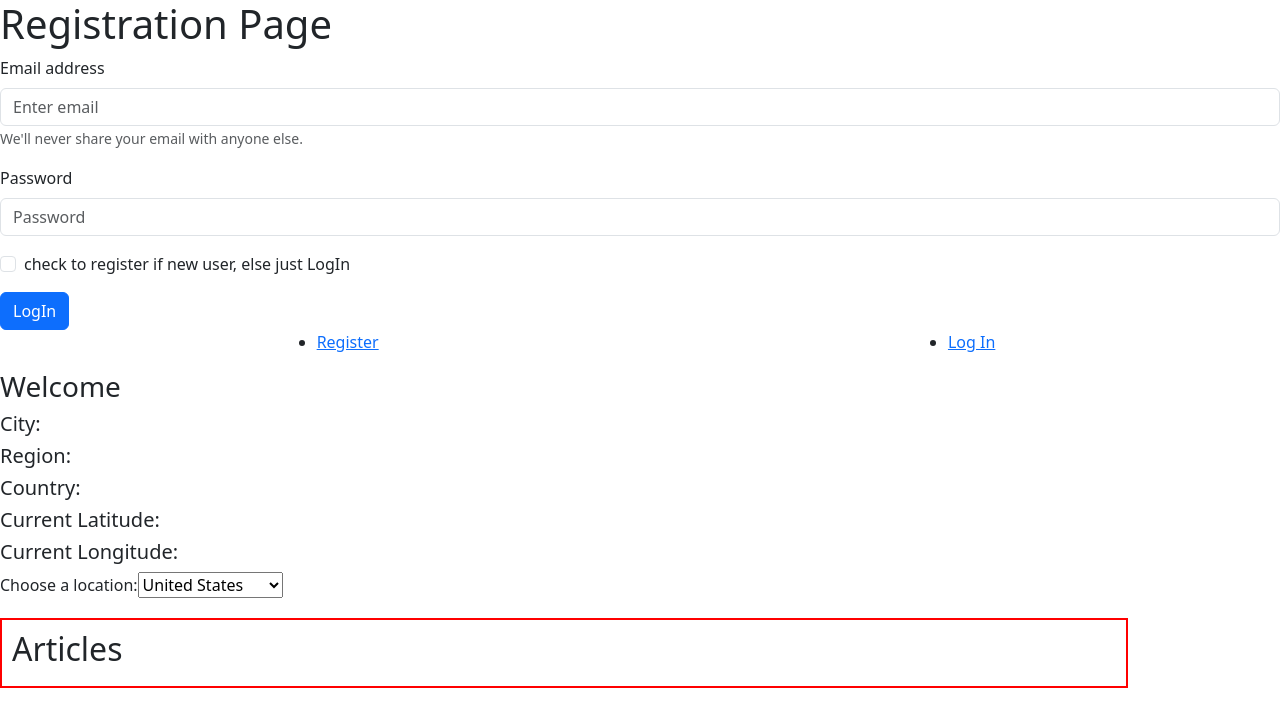
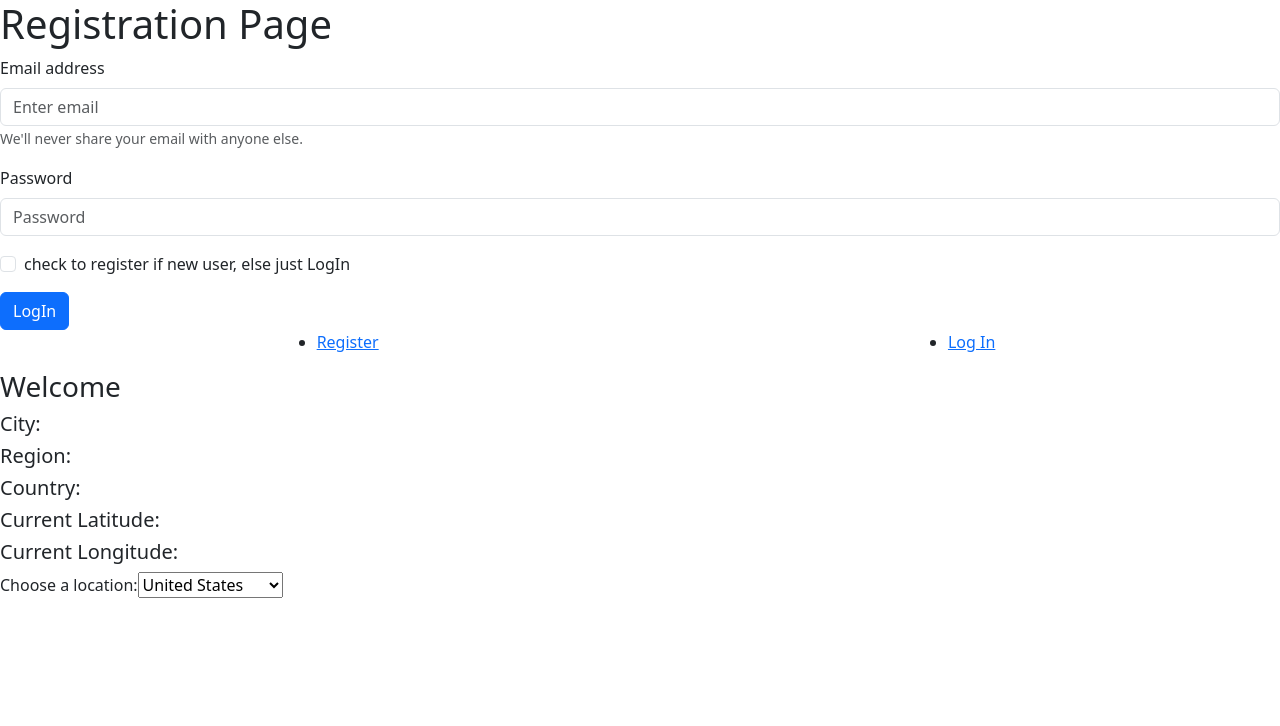
Before and after one commit to zagui440s/Personal-Project, a React (Vite) app in the folder news_App/front_end/: page /register/ in a window 1280 px wide. Shown: the top 726 px of the page. Built offline with nearby package versions, Linux system fonts and the light colour scheme.

Commit message:
added-LocationInfo-component

```diff
--- a/news_App/front_end/src/App.jsx
+++ b/news_App/front_end/src/App.jsx
@@ -1,7 +1,7 @@
 import { useEffect, useState } from "react";
 import { Outlet, useLoaderData, useLocation, useNavigate } from "react-router-dom";
 import NavBar from "./components/NavBar";
-import LocationSelector from "./components/LocationSelector";
+import LocationInfo from "./components/LocationInfo"; // Import LocationInfo
 import "./App.css"; // Import the CSS file
 
 function App() {
@@ -26,17 +26,7 @@ function App() {
       <NavBar user={user} setUser={setUser} />
       <div className="container left-align">
         <h3>Welcome {user?.email}</h3>
-        <h5>City: {user?.user_location?.city}</h5>
-        <h5>Region: {user?.user_location?.region}</h5>
-        <h5>Country: {user?.user_location?.country}</h5>
-        <h5>Current Latitude: {user?.user_location?.latitude}</h5>
-        <h5>Current Longitude: {user?.user_location?.longitude}</h5>
-        {/* <h5>ID: {user?.id}</h5>
-        <h5>Last Login: {user?.last_login ? user.last_login : "Never"}</h5> */}
-        <LocationSelector selectedLocation={selectedLocation} setSelectedLocation={setSelectedLocation} />
-        <div className="articles-placeholder">
-          <h2>Articles</h2>
-        </div>
+        <LocationInfo user={user} selectedLocation={selectedLocation} setSelectedLocation={setSelectedLocation} />
       </div>
     </>
   );
--- a/news_App/front_end/src/components/LocationInfo.jsx
+++ b/news_App/front_end/src/components/LocationInfo.jsx
@@ -0,0 +1,19 @@
+import React from 'react';
+import LocationSelector from './LocationSelector';
+
+const LocationInfo = ({ user, selectedLocation, setSelectedLocation }) => {
+  return (
+    <div>
+      <h5>City: {user?.user_location?.city}</h5>
+      <h5>Region: {user?.user_location?.region}</h5>
+      <h5>Country: {user?.user_location?.country}</h5>
+      <h5>Current Latitude: {user?.user_location?.latitude}</h5>
+      <h5>Current Longitude: {user?.user_location?.longitude}</h5>
+      {/* <h5>ID: {user?.id}</h5>
+      <h5>Last Login: {user?.last_login ? user.last_login : "Never"}</h5> */}
+      <LocationSelector selectedLocation={selectedLocation} setSelectedLocation={setSelectedLocation} />
+    </div>
+  );
+};
+
+export default LocationInfo;
```
